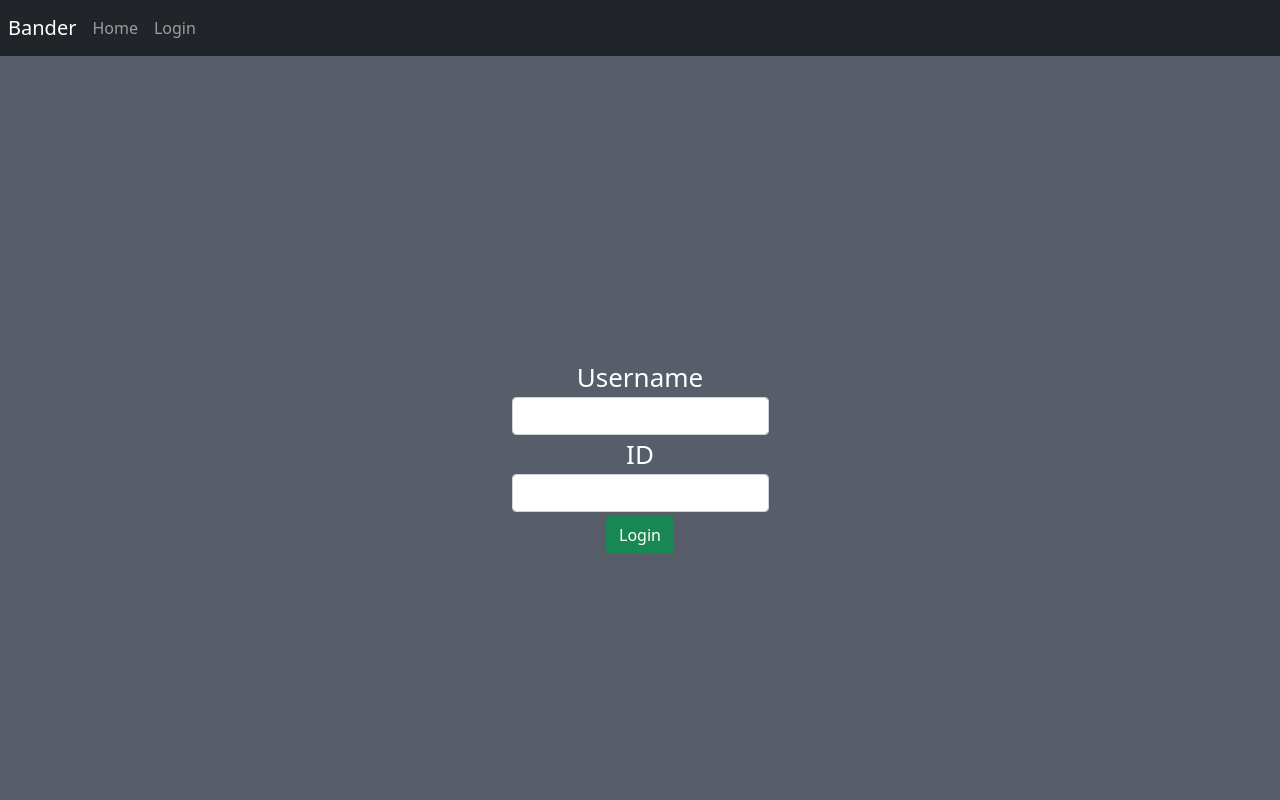
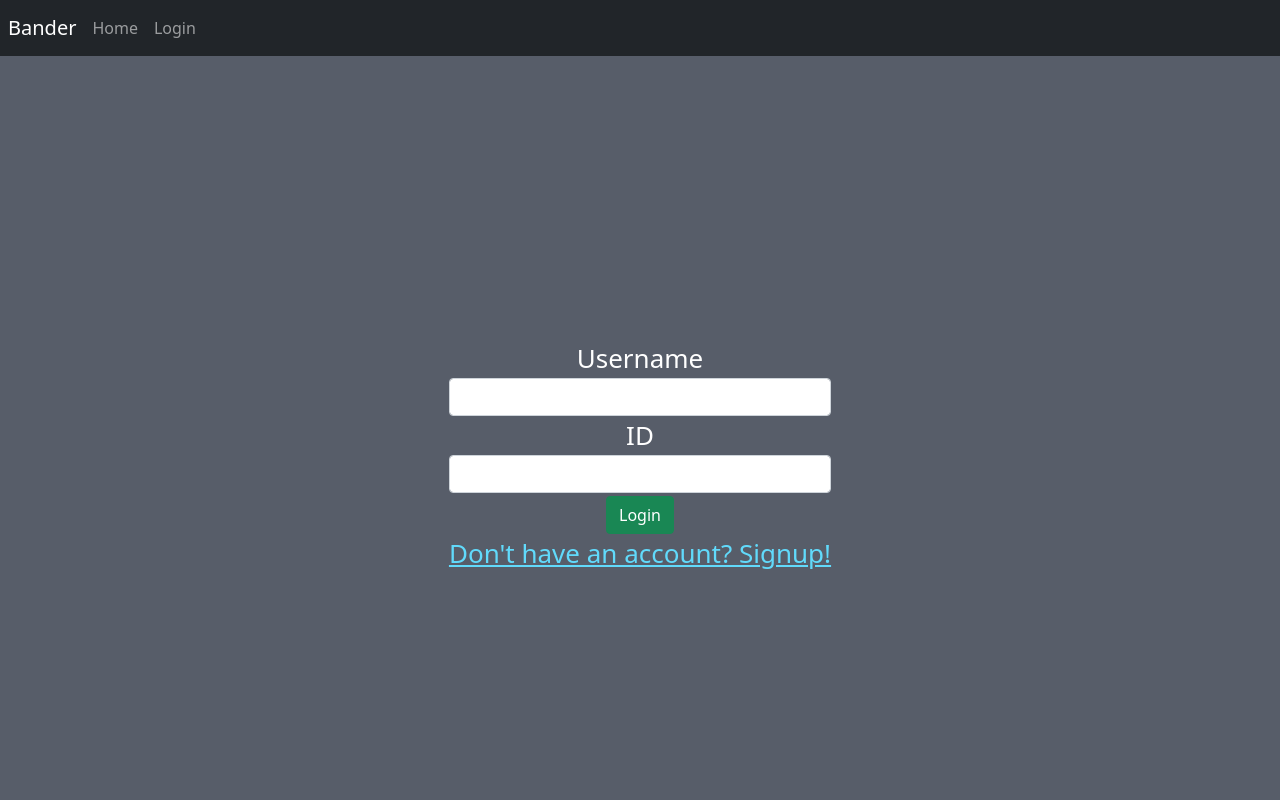
Before and after one commit to TOduah/Banded, a React (Create React App) app in the folder react-ui/: page /login in a window 1280 px wide. Shown: the top 800 px of the page. Built offline with nearby package versions, Linux system fonts and the light colour scheme.

Commit message:
used app-link styling on signup link

```diff
--- a/react-ui/src/components/login.js
+++ b/react-ui/src/components/login.js
@@ -1,4 +1,6 @@
-import React, { useState } from "react";
+import React, { useState } from "react"
+import { Switch, Route, Link } from 'react-router-dom'
+import '../App.css'
 
 const Login = props => {
 
@@ -51,6 +53,11 @@ const Login = props => {
         <button onClick={login} className="btn btn-success">
           Login
         </button>
+        <div>
+        <Link to={"/signup"} className="App-link">
+                Don't have an account? Signup!
+        </Link>
+        </div>
       </div>
     </div>
   );
```
